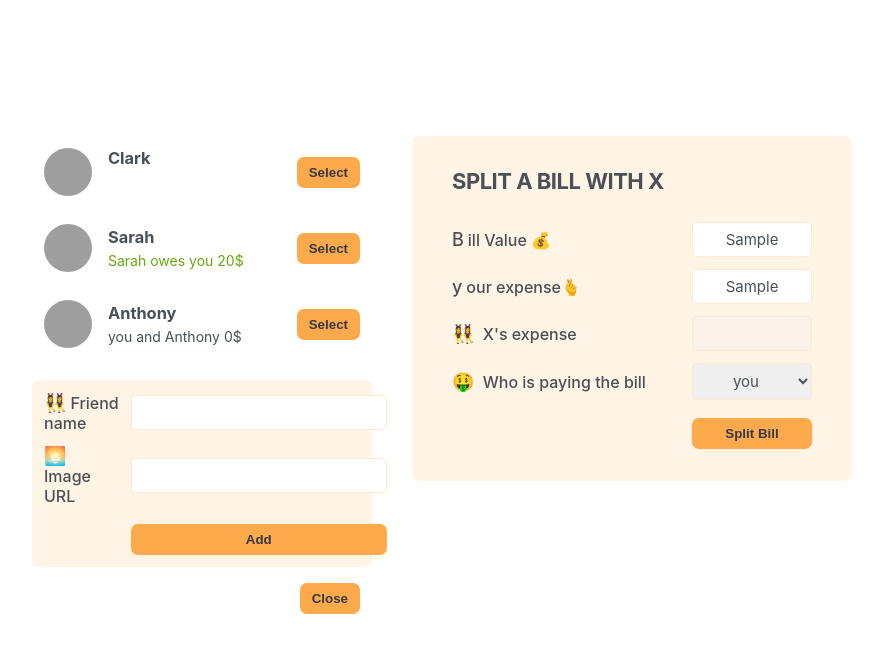
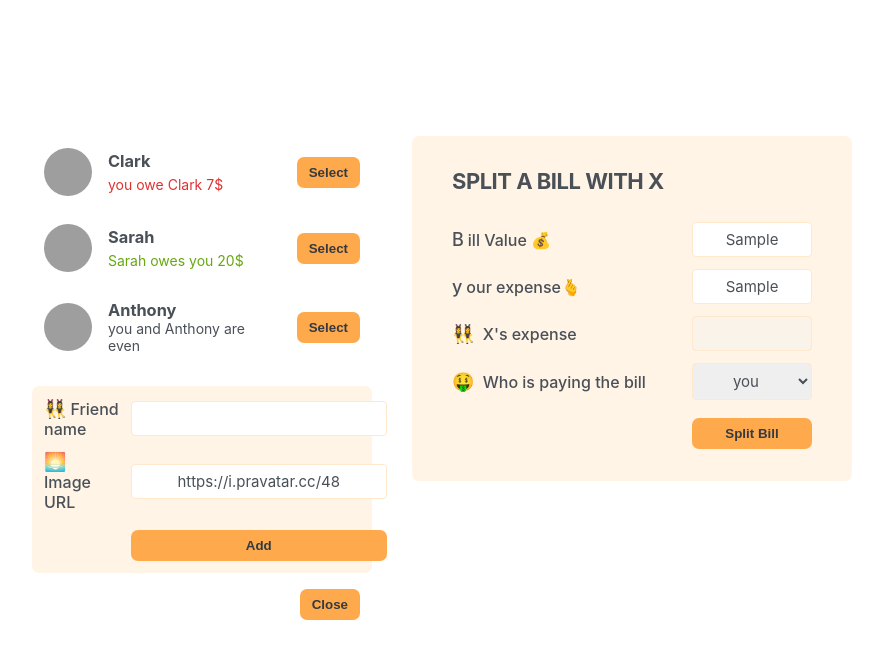
Before and after one commit to BetelTagesse/eshi, a React (Create React App) app: page / in a window 1280 px wide. Both pictures are taken after typing "Sample", "Sample" into the empty fields and a click on the button "Add Friend". Shown: the top 658 px of the page, without its empty margins (198-1081 px from the left). Built offline with nearby package versions, Linux system fonts and the light colour scheme; grey boxes are pictures that could not be loaded.

Commit message:
adding a new friend

```diff
--- a/src/App.js
+++ b/src/App.js
@@ -30,18 +30,24 @@ function Button({ children, onClick }) {
 }
 
 export default function App() {
+  const [friends, setFriends] = useState(initialFriends);
   const [showAddFriend, setShowAddFriend] = useState(false);
 
   function handleShowAddFriend() {
     setShowAddFriend((show) => !show);
   }
 
+  function handleAddFriend(friend) {
+    setFriends((friends) => [...friends, friend]);
+    setShowAddFriend(false);
+  }
+
   return (
     <div className="app">
       <div className="sidebar">
-        <FriendsList />
+        <FriendsList friends={friends} />
 
-        {showAddFriend && <FormAddFriend />}
+        {showAddFriend && <FormAddFriend onAddFriend={handleAddFriend} />}
         <Button onClick={handleShowAddFriend}>
           {" "}
           {showAddFriend ? "Close" : "Add Friend"}
@@ -52,9 +58,7 @@ export default function App() {
   );
 }
 
-function FriendsList() {
-  const friends = initialFriends;
-
+function FriendsList({ friends }) {
   return (
     <ul>
       {friends.map((friend) => (
@@ -68,31 +72,59 @@ function Friend({ friend }) {
   return (
     <li>
       <img src={friend.image} alt={friend.name} />
-      <h3>{friend.name}</h3>{" "}
+      <h3>{friend.name} </h3>
+      {friend.balance < 0 && (
+        <p className="red">
+          you owe {friend.name} {Math.abs(friend.balance)}$
+        </p>
+      )}
       {friend.balance > 0 && (
         <p className="green">
-          {" "}
           {friend.name} owes you {Math.abs(friend.balance)}$
         </p>
       )}
-      {friend.balance === 0 && (
-        <p>
-          you and {friend.name} {Math.abs(friend.balance)}$
-        </p>
-      )}
+      {friend.balance === 0 && <p>you and {friend.name} are even</p>}
       <Button> Select</Button>
     </li>
   );
 }
 
-function FormAddFriend() {
+function FormAddFriend({ onAddFriend }) {
+  const [name, setName] = useState("");
+  const [image, setImage] = useState("https://i.pravatar.cc/48");
+
+  function handleSubmit(e) {
+    e.preventDefault();
+
+    if (!name || !image) return;
+
+    const id = crypto.randomUUID();
+    const newFriend = {
+      name,
+      image: `${image}?=${id}`,
+      balance: 0,
+    };
+    onAddFriend(newFriend);
+
+    setName("");
+    setImage("https://i.pravatar.cc/48");
+  }
+
   return (
-    <form className="form-add-friend">
+    <form className="form-add-friend" onSubmit={handleSubmit}>
       <label> 👯‍♀️Friend name</label>
-      <input type="text" />
+      <input
+        type="text"
+        value={name}
+        onChange={(e) => setName(e.target.value)}
+      />
 
       <label> 🌅 Image URL </label>
-      <input type="text" />
+      <input
+        type="text"
+        value={image}
+        onChange={(e) => setImage(e.target.value)}
+      />
       <Button> Add</Button>
     </form>
   );
```
